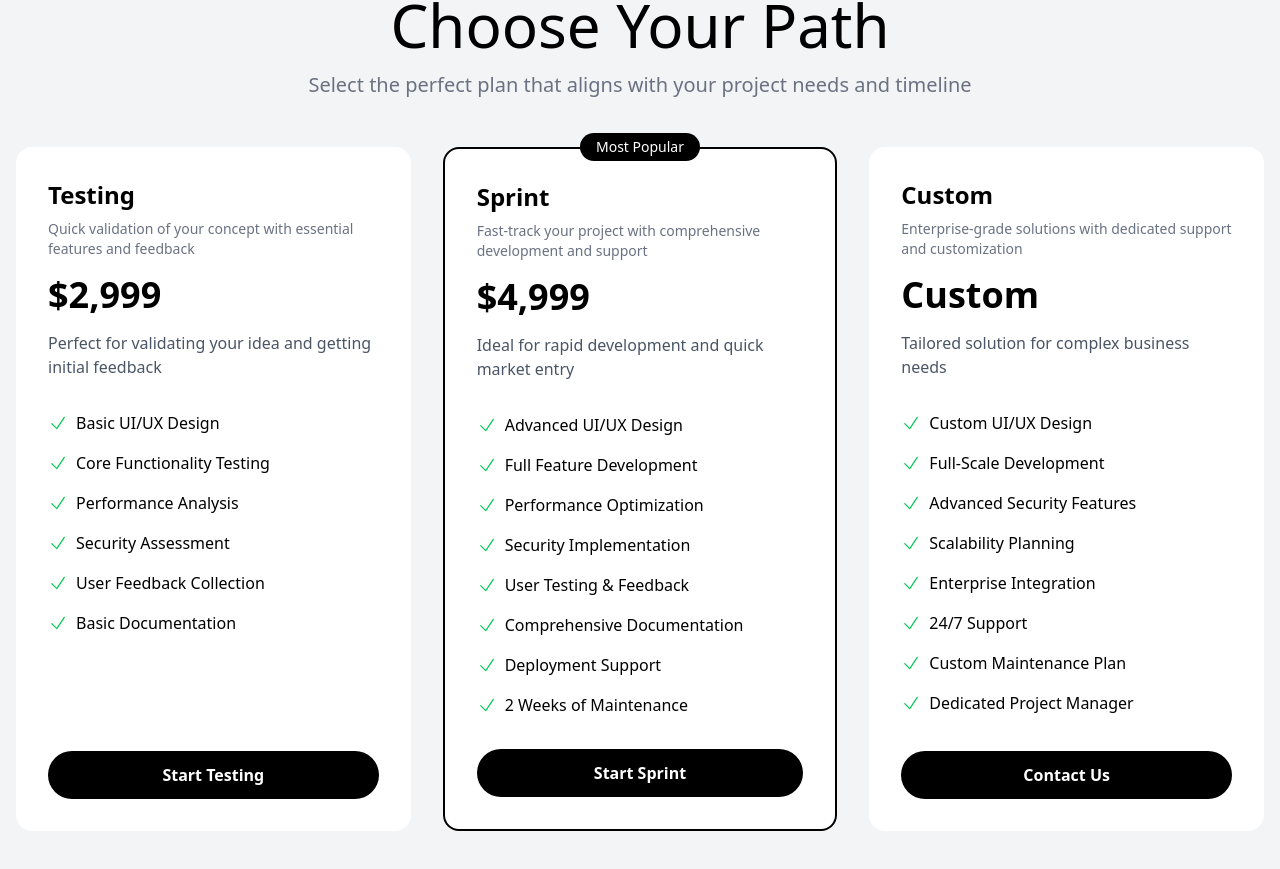
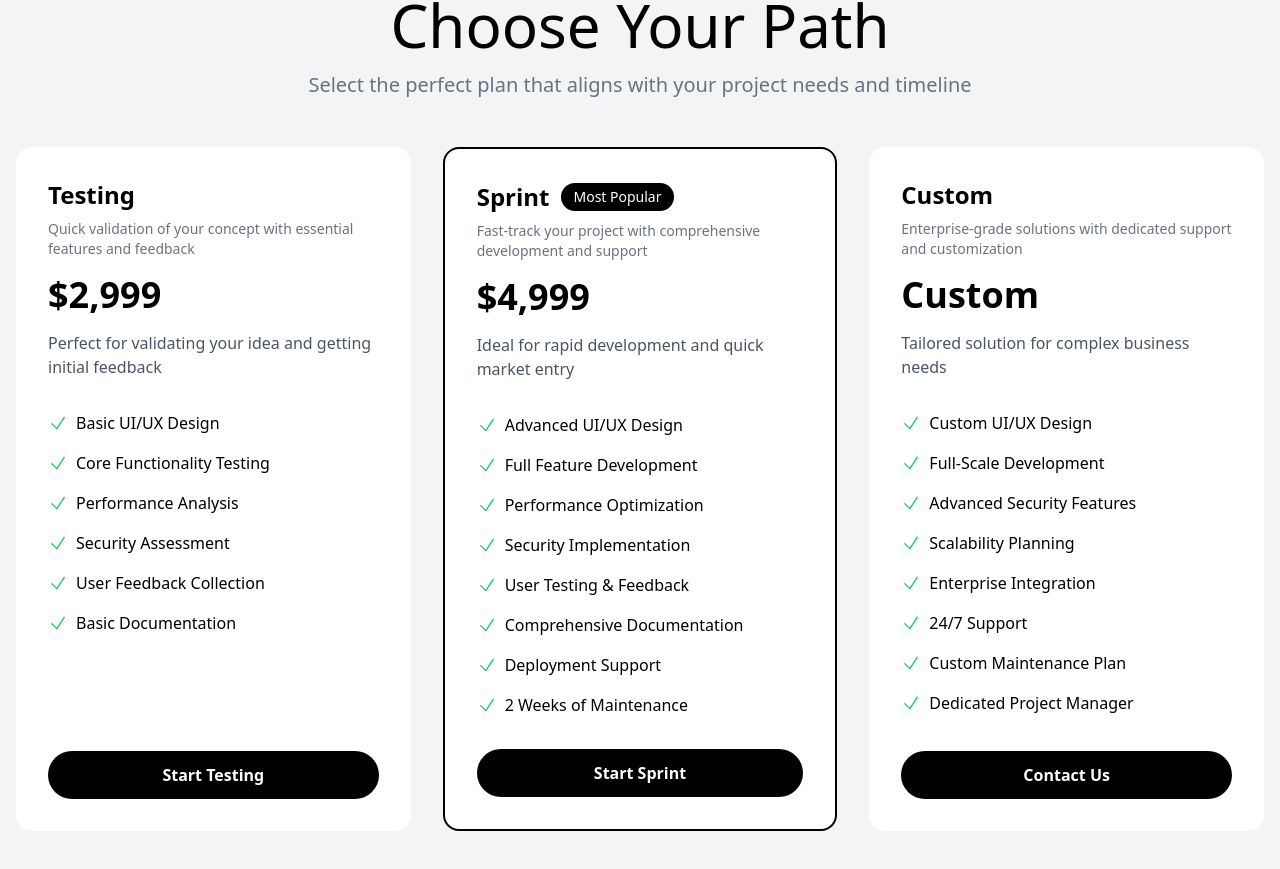
Before and after one commit to cursedxp/automatics.dev, a Next.js app: page / in a window 1280 px wide. Shown: the part 3314-4183 px from the top of the page. Built offline with nearby package versions, Linux system fonts and the light colour scheme; a web font is replaced by a local one.

Commit message:
feat(pricingSection): refactor pricing section to use external JSON data for pricing tiers and improve readability chore(pricing.json): add pricing data in JSON format to separate concerns and enhance maintainability

```diff
--- a/app/components/home/pricingSection/pricingSection.js
+++ b/app/components/home/pricingSection/pricingSection.js
@@ -2,88 +2,10 @@
 import { motion } from "framer-motion";
 import { HiCheck } from "react-icons/hi2";
 import Link from "next/link";
+import pricingData from "@/app/data/pricing.json";
 
 export default function PricingSection() {
-  const container = {
-    hidden: { opacity: 0 },
-    show: {
-      opacity: 1,
-      transition: {
-        staggerChildren: 0.2,
-      },
-    },
-  };
-
-  const item = {
-    hidden: { opacity: 0, y: 50 },
-    show: {
-      opacity: 1,
-      y: 0,
-      transition: {
-        duration: 0.8,
-        ease: [0.04, 0.62, 0.23, 0.98],
-      },
-    },
-  };
-
-  const pricingTiers = [
-    {
-      name: "Testing",
-      price: "$2,999",
-      description:
-        "Perfect for validating your idea and getting initial feedback",
-      sectionDescription:
-        "Quick validation of your concept with essential features and feedback",
-      features: [
-        "Basic UI/UX Design",
-        "Core Functionality Testing",
-        "Performance Analysis",
-        "Security Assessment",
-        "User Feedback Collection",
-        "Basic Documentation",
-      ],
-      cta: "Start Testing",
-      popular: false,
-    },
-    {
-      name: "Sprint",
-      price: "$4,999",
-      description: "Ideal for rapid development and quick market entry",
-      sectionDescription:
-        "Fast-track your project with comprehensive development and support",
-      features: [
-        "Advanced UI/UX Design",
-        "Full Feature Development",
-        "Performance Optimization",
-        "Security Implementation",
-        "User Testing & Feedback",
-        "Comprehensive Documentation",
-        "Deployment Support",
-        "2 Weeks of Maintenance",
-      ],
-      cta: "Start Sprint",
-      popular: true,
-    },
-    {
-      name: "Custom",
-      price: "Custom",
-      description: "Tailored solution for complex business needs",
-      sectionDescription:
-        "Enterprise-grade solutions with dedicated support and customization",
-      features: [
-        "Custom UI/UX Design",
-        "Full-Scale Development",
-        "Advanced Security Features",
-        "Scalability Planning",
-        "Enterprise Integration",
-        "24/7 Support",
-        "Custom Maintenance Plan",
-        "Dedicated Project Manager",
-      ],
-      cta: "Contact Us",
-      popular: false,
-    },
-  ];
+  const { tiers } = pricingData.pricing;
 
   return (
     <section className="flex flex-col items-center justify-center my-20 px-10 sm:px-0">
@@ -101,31 +23,45 @@ export default function PricingSection() {
       </motion.div>
 
       <motion.div
-        variants={container}
-        initial="hidden"
-        whileInView="show"
+        initial={{ opacity: 0 }}
+        whileInView={{ opacity: 1 }}
         viewport={{
           once: true,
           amount: 0.2,
           margin: "0px",
         }}
+        transition={{
+          staggerChildren: 0.2,
+        }}
         className="grid grid-cols-1 md:grid-cols-3 gap-8 max-w-7xl mx-auto px-4"
       >
-        {pricingTiers.map((tier, index) => (
+        {tiers.map((tier, index) => (
           <motion.div
             key={tier.name}
-            variants={item}
+            initial={{ opacity: 0, y: 50 }}
+            whileInView={{ opacity: 1, y: 0 }}
+            viewport={{
+              once: true,
+              amount: 0.2,
+              margin: "0px",
+            }}
+            transition={{
+              duration: 0.8,
+              ease: [0.04, 0.62, 0.23, 0.98],
+            }}
             className={`relative bg-white rounded-2xl p-8 transition-colors duration-300 hover:bg-black hover:text-white group cursor-pointer flex flex-col min-h-[600px] ${
               tier.popular ? "border-2 border-black" : ""
             }`}
           >
-            {tier.popular && (
-              <div className="absolute -top-4 left-1/2 -translate-x-1/2 bg-black text-white px-4 py-1 rounded-full text-sm group-hover:bg-white group-hover:text-black transition-colors duration-300">
-                Most Popular
+            <div className="text-left mb-8">
+              <div className="flex items-center gap-3 mb-2">
+                <h3 className="text-2xl font-bold">{tier.name}</h3>
+                {tier.popular && (
+                  <div className="bg-black text-white px-3 py-1 rounded-full text-sm group-hover:bg-white group-hover:text-black transition-colors duration-300">
+                    Most Popular
+                  </div>
+                )}
               </div>
-            )}
-            <div className="text-left mb-8">
-              <h3 className="text-2xl font-bold mb-2">{tier.name}</h3>
               <p className="text-sm text-gray-500 mb-4 group-hover:text-gray-400">
                 {tier.sectionDescription}
               </p>
@@ -145,7 +81,7 @@ export default function PricingSection() {
             <div className="mt-auto">
               <Link
                 href="/contact"
-                className="block w-full text-center py-3 rounded-full font-semibold bg-black text-white hover:bg-white hover:text-black transition-all"
+                className="block w-full text-center py-3 rounded-full font-semibold bg-black text-white group-hover:bg-white group-hover:text-black transition-all"
               >
                 {tier.cta}
               </Link>
--- /dev/null
+++ b/app/data/pricing.json
@@ -0,0 +1,59 @@
+{
+  "pricing": {
+    "name": "Pricing",
+    "tiers": [
+      {
+        "name": "Testing",
+        "price": "$2,999",
+        "description": "Perfect for validating your idea and getting initial feedback",
+        "sectionDescription": "Quick validation of your concept with essential features and feedback",
+        "features": [
+          "Basic UI/UX Design",
+          "Core Functionality Testing",
+          "Performance Analysis",
+          "Security Assessment",
+          "User Feedback Collection",
+          "Basic Documentation"
+        ],
+        "cta": "Start Testing",
+        "popular": false
+      },
+      {
+        "name": "Sprint",
+        "price": "$4,999",
+        "description": "Ideal for rapid development and quick market entry",
+        "sectionDescription": "Fast-track your project with comprehensive development and support",
+        "features": [
+          "Advanced UI/UX Design",
+          "Full Feature Development",
+          "Performance Optimization",
+          "Security Implementation",
+          "User Testing & Feedback",
+          "Comprehensive Documentation",
+          "Deployment Support",
+          "2 Weeks of Maintenance"
+        ],
+        "cta": "Start Sprint",
+        "popular": true
+      },
+      {
+        "name": "Custom",
+        "price": "Custom",
+        "description": "Tailored solution for complex business needs",
+        "sectionDescription": "Enterprise-grade solutions with dedicated support and customization",
+        "features": [
+          "Custom UI/UX Design",
+          "Full-Scale Development",
+          "Advanced Security Features",
+          "Scalability Planning",
+          "Enterprise Integration",
+          "24/7 Support",
+          "Custom Maintenance Plan",
+          "Dedicated Project Manager"
+        ],
+        "cta": "Contact Us",
+        "popular": false
+      }
+    ]
+  }
+}
```
